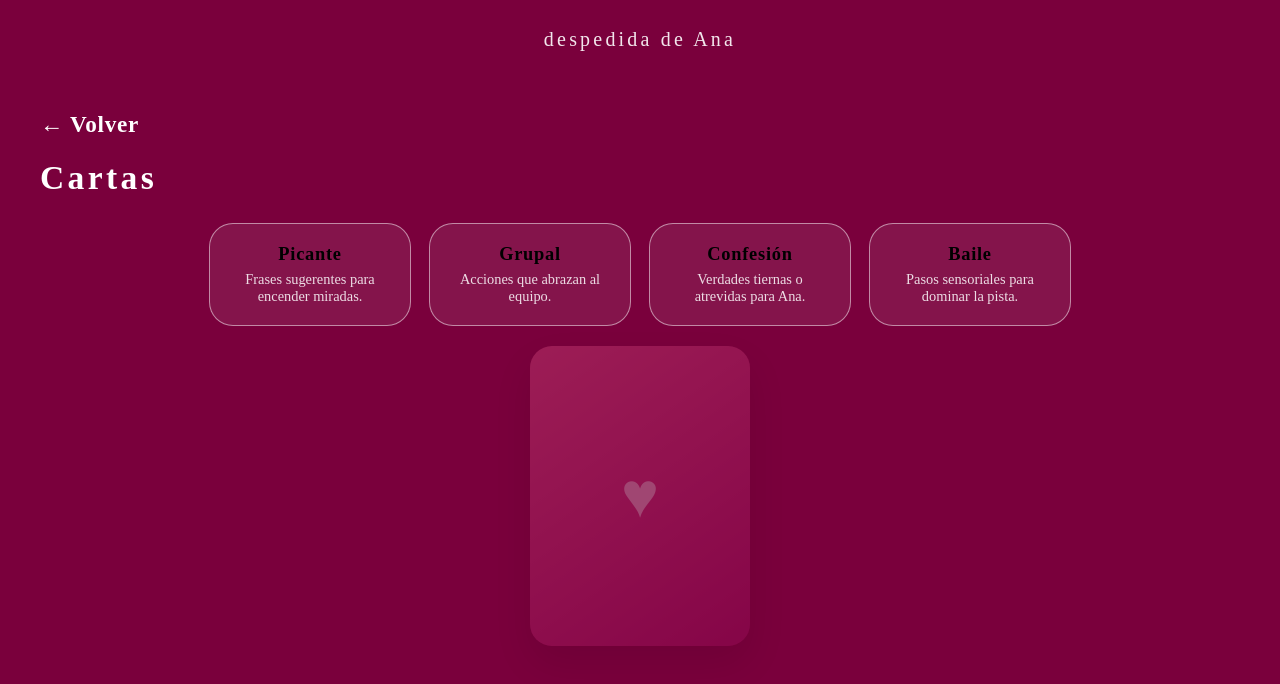
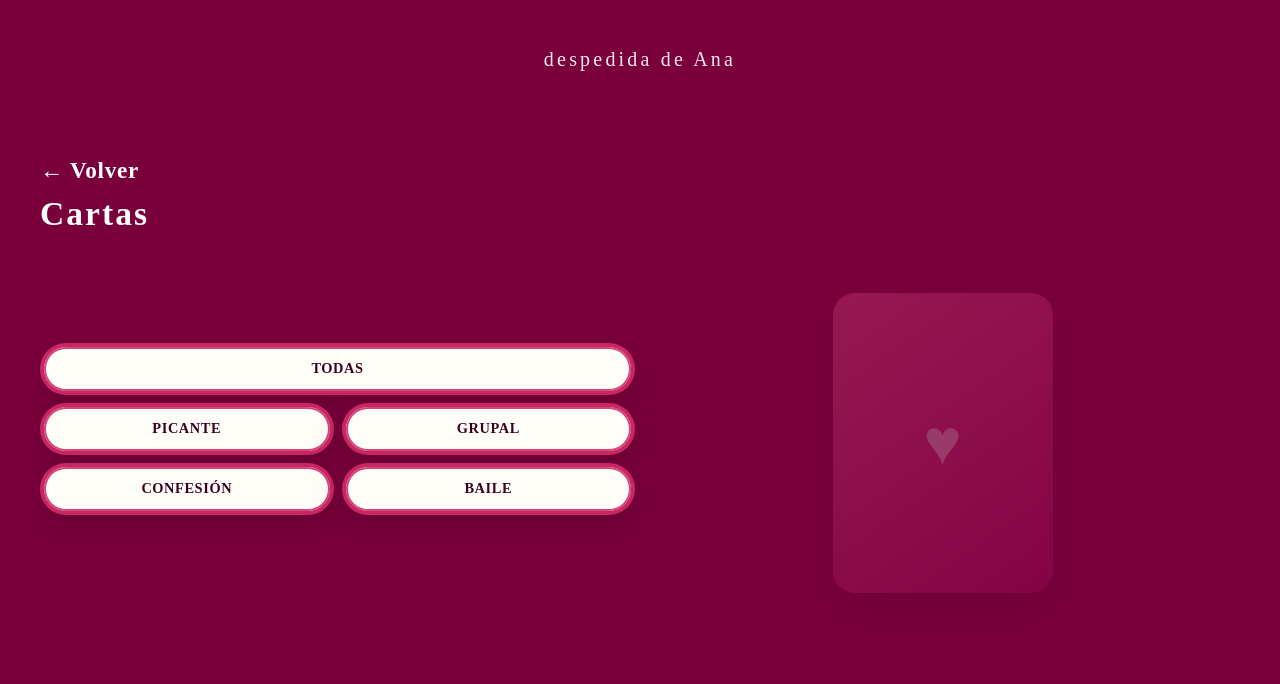
Before and after one commit to amaliaPonce/la-noche-de-ana-, a Vue app: page / in a window 1280 px wide. Both pictures are taken after a click on the button "CARTAS". Shown: the top 684 px of the page. Built offline with nearby package versions, Linux system fonts and the light colour scheme; a web font is replaced by a local one.

Commit message:
Update cartas layout and deck content

```diff
--- a/src/App.vue
+++ b/src/App.vue
@@ -29,19 +29,32 @@
         </div>
       </section>
 
-      <section v-else-if="currentMode === 'cartas'" class="panel">
+      <section v-else-if="currentMode === 'cartas'" class="panel cartas-panel">
+        <div class="cartas-content">
+          <div class="cartas-top">
             <button type="button" class="back-btn" @click="setMode('home')">← Volver</button>
-        <div class="panel-header panel-header--cartas">
+            <div class="panel-header panel-header--cartas cartas-header">
               <div class="panel-header__title-row">
-            <h2>Cartas</h2>
+                <h2 class="cartas-title">Cartas</h2>
               </div>
             </div>
+          </div>
+          <div class="cartas-grid">
+            <div class="palos-wrapper">
               <div class="palos-grid">
-          <button v-for="palo in palos" :key="palo.value" type="button" class="palo-btn" :class="{ selected: selectedPalo === palo.value }" @click="handlePaloSelect(palo.value)">
+                <button
+                  v-for="palo in palos"
+                  :key="palo.value"
+                  type="button"
+                  class="palo-btn"
+                  :class="[`palo-${palo.value}`, { selected: selectedPalo === palo.value }]"
+                  @click="handlePaloSelect(palo.value)"
+                >
                   <span class="palo-name">{{ palo.label }}</span>
-            <span class="palo-note">{{ palo.note }}</span>
                 </button>
               </div>
+            </div>
+            <div class="deck-panel">
               <div class="deck-wrapper">
                 <div class="deck" :class="{ 'deck--inactive': !selectedPalo }" @click="handleDeckClick">
                   <div class="card" :class="{ flipped: isCardFlipped }">
@@ -53,8 +66,18 @@
                   </div>
                 </div>
               </div>
-        <div class="actions">
-          <button v-if="shuffleVisible" type="button" class="action-btn" @click.stop="handleShuffle">Barajar de nuevo</button>
+            </div>
+          </div>
+          <div class="actions cartas-actions">
+            <button
+              v-if="shuffleVisible"
+              type="button"
+              class="action-btn"
+              @click.stop="handleShuffle"
+            >
+              Barajar de nuevo
+            </button>
+          </div>
         </div>
       </section>
 
@@ -258,6 +281,7 @@ const modeButtons = [
 ];
 
 const palos = [
+  { value: 'cualquiera', label: 'Todas' },
   { value: 'picante', label: 'Picante', note: 'Frases sugerentes para encender miradas.' },
   { value: 'grupal', label: 'Grupal', note: 'Acciones que abrazan al equipo.' },
   { value: 'confesion', label: 'Confesión', note: 'Verdades tiernas o atrevidas para Ana.' },
@@ -272,33 +296,126 @@ const PALO_LABELS = {
 };
 
 const CARTAS = [
-  { palo: 'picante', texto: 'Describe la fantasía más dulce con tres actos y termina con un suspiro.' },
-  { palo: 'picante', texto: 'Haz una pose suave y di “este es mi plan perfecto” con voz baja.' },
-  { palo: 'picante', texto: 'Susurra un detalle atrevido que aún no te has atrevido a compartir.' },
-  { palo: 'picante', texto: 'Cuenta el gesto más sexy que has hecho y qué lo convirtió en especial.' },
-  { palo: 'picante', texto: 'Dibuja un beso prohibido en el aire y deja que el grupo lo adivine.' },
-  { palo: 'picante', texto: 'Nombra una prenda que quisieras quitar lentamente y por qué te encanta.' },
-  { palo: 'picante', texto: 'Describe un plan de baile íntimo que sólo tú puedes imaginar.' },
-  { palo: 'picante', texto: 'Relata un momento en el que te sentiste irresistible sin decir una palabra.' },
-  { palo: 'grupal', texto: 'Todos abrazad a la persona de enfrente y digan algo bonito de Ana.' },
-  { palo: 'grupal', texto: 'Formen un círculo y compartan qué energía aporta cada una a la noche.' },
-  { palo: 'grupal', texto: 'Inventen un brindis conjunto y repítanlo con una mirada cómplice.' },
-  { palo: 'grupal', texto: 'El grupo crea una coreografía de risas de 10 segundos.' },
-  { palo: 'grupal', texto: 'Canten “Por Ana” con una palabra inventada y manos arriba.' },
-  { palo: 'grupal', texto: 'Cuéntenle a Ana una anécdota que sólo este grupo comprende.' },
-  { palo: 'grupal', texto: 'Hagan el gesto secreto de la noche y celebren con un chorrito de alegría.' },
-  { palo: 'confesion', texto: 'Confiesa qué emoción te da más nervios mirando la boda.' },
-  { palo: 'confesion', texto: 'Admite un deseo tierno que guardas para Ana.' },
-  { palo: 'confesion', texto: 'Comparte un secreto alegre sobre el grupo que nadie espere.' },
-  { palo: 'confesion', texto: 'Di una verdad suave que te hace sentir libre.' },
-  { palo: 'confesion', texto: 'Canta una línea que diga “te admiro” y explica por qué.' },
-  { palo: 'confesion', texto: 'Recuerda un instante vulnerable que unió al grupo.' },
-  { palo: 'baile', texto: 'Baila despacio mientras las demás dibujan olas con las manos.' },
-  { palo: 'baile', texto: 'Improvisa un paso con palmas y un roce suave al final.' },
-  { palo: 'baile', texto: 'Haz un giro dramático y termina con una reverencia juguetona.' },
-  { palo: 'baile', texto: 'Mueve las caderas como si el ritmo fuera tu susurro favorito.' },
-  { palo: 'baile', texto: 'Marca un paso de ocho tiempos con un guiño coqueto.' },
-  { palo: 'baile', texto: 'Propón un duelo de pisadas suaves y ciérralo con una risa.' }
+  { palo: 'picante', texto: 'Señala quién del grupo ligaría en menos de 10 minutos.' },
+  { palo: 'picante', texto: '¿Qué es lo primero que miras en alguien?' },
+  { palo: 'picante', texto: 'Cuenta tu cita más rara.' },
+  { palo: 'picante', texto: 'Inventa una frase cutre para ligar y dísela a alguien del grupo.' },
+  { palo: 'picante', texto: '¿Quién parece más inocente pero no lo es?' },
+  { palo: 'picante', texto: 'Describe tu tipo ideal en 5 palabras.' },
+  { palo: 'picante', texto: 'Di la mayor locura que harías por amor.' },
+  { palo: 'picante', texto: '¿Quién rompería más corazones aquí?' },
+  { palo: 'picante', texto: 'Cuenta un momento “tierra trágame” romántico.' },
+  { palo: 'picante', texto: '¿Flechazo o amor lento?' },
+  { palo: 'picante', texto: 'Haz tu mejor mirada seductora durante 5 segundos.' },
+  { palo: 'picante', texto: 'Puntúa del 1 al 10 tu habilidad ligando.' },
+  { palo: 'picante', texto: '¿Quién tiene más peligro después de dos copas?' },
+  { palo: 'picante', texto: 'Confiesa una red flag tuya.' },
+  { palo: 'picante', texto: '¿Te han ghosteado o has ghosteado? Cuenta.' },
+  { palo: 'picante', texto: 'Elige a alguien para un romance de película.' },
+  { palo: 'picante', texto: '¿Quién se enamora antes?' },
+  { palo: 'picante', texto: 'Di un piropo elegante a alguien.' },
+  { palo: 'picante', texto: '¿Amor de verano o para siempre?' },
+  { palo: 'picante', texto: 'Cuenta tu peor cita.' },
+  { palo: 'picante', texto: '¿Quién tendría más matches?' },
+  { palo: 'picante', texto: 'Describe tu alter ego nocturno.' },
+  { palo: 'picante', texto: '¿Qué NO soportas en una cita?' },
+  { palo: 'picante', texto: 'Elige a tu guardaespaldas del amor.' },
+  { palo: 'picante', texto: '¿Quién sería tu tentación?' },
+  { palo: 'picante', texto: 'Confiesa una indirecta que no pillaste.' },
+  { palo: 'picante', texto: 'Di algo que te derrita.' },
+  { palo: 'picante', texto: '¿Quién manda en pareja?' },
+  { palo: 'picante', texto: '¿Has stalkeado alguna vez?' },
+  { palo: 'picante', texto: 'Si tu vida amorosa fuera una peli… ¿cuál sería el título?' },
+  { palo: 'grupal', texto: 'Foto grupal haciendo caras ridículas.' },
+  { palo: 'grupal', texto: 'Inventad el grito oficial de la despedida.' },
+  { palo: 'grupal', texto: 'Brindis improvisado en 3…2…1.' },
+  { palo: 'grupal', texto: 'Elegid la banda sonora de la noche.' },
+  { palo: 'grupal', texto: 'Pose de girl band para una foto.' },
+  { palo: 'grupal', texto: 'Señalad a la más fiestera.' },
+  { palo: 'grupal', texto: 'Abrazo grupal obligatorio.' },
+  { palo: 'grupal', texto: 'Haced una selfie dramática.' },
+  { palo: 'grupal', texto: 'Elegid reina de la pista.' },
+  { palo: 'grupal', texto: 'Foto saltando.' },
+  { palo: 'grupal', texto: 'Formad un corazón alrededor de Ana.' },
+  { palo: 'grupal', texto: 'Inventad un hashtag para la noche.' },
+  { palo: 'grupal', texto: 'Haced la peor pose de influencers posible.' },
+  { palo: 'grupal', texto: 'Todas mirando a la novia → foto.' },
+  { palo: 'grupal', texto: 'Elegid el momento más esperado de la noche.' },
+  { palo: 'grupal', texto: 'Coread el nombre de Ana.' },
+  { palo: 'grupal', texto: 'Desfile improvisado.' },
+  { palo: 'grupal', texto: 'Foto como si fuerais una portada de disco.' },
+  { palo: 'grupal', texto: 'Elegid un lema del grupo.' },
+  { palo: 'grupal', texto: 'Brindis solo con una palabra cada una.' },
+  { palo: 'grupal', texto: 'Foto elegante… ahora la misma foto pero caótica.' },
+  { palo: 'grupal', texto: 'Decid algo que admiréis de Ana.' },
+  { palo: 'grupal', texto: 'Trenecito rápido 😄' },
+  { palo: 'grupal', texto: 'Selfie solo riendo.' },
+  { palo: 'grupal', texto: 'Inventad un cóctel con nombre absurdo.' },
+  { palo: 'grupal', texto: 'Elegid la más puntual (aunque sea mentira).' },
+  { palo: 'grupal', texto: 'Foto estilo alfombra roja.' },
+  { palo: 'grupal', texto: 'Juramento de amistad improvisado.' },
+  { palo: 'grupal', texto: 'Posad como superheroínas.' },
+  { palo: 'grupal', texto: 'Aplauso para la novia.' },
+  { palo: 'confesion', texto: 'Tu mayor vergüenza en público.' },
+  { palo: 'confesion', texto: 'Una manía que nadie entienda.' },
+  { palo: 'confesion', texto: 'La vez que más te reíste.' },
+  { palo: 'confesion', texto: 'Algo que te dé miedo admitir.' },
+  { palo: 'confesion', texto: 'Tu placer culpable.' },
+  { palo: 'confesion', texto: 'La peor mentira piadosa que dijiste.' },
+  { palo: 'confesion', texto: '¿Qué te hace perder la paciencia?' },
+  { palo: 'confesion', texto: 'Una locura que repetirías.' },
+  { palo: 'confesion', texto: 'Algo que muy poca gente sepa.' },
+  { palo: 'confesion', texto: 'Tu mayor drama.' },
+  { palo: 'confesion', texto: '¿Qué cambiarías de tu pasado?' },
+  { palo: 'confesion', texto: 'Un capricho absurdo.' },
+  { palo: 'confesion', texto: 'Tu recuerdo más random.' },
+  { palo: 'confesion', texto: 'Algo que siempre pospones.' },
+  { palo: 'confesion', texto: '¿Eres celosa?' },
+  { palo: 'confesion', texto: 'El plan perfecto para un domingo.' },
+  { palo: 'confesion', texto: '¿Qué te hace sentir poderosa?' },
+  { palo: 'confesion', texto: 'Una decisión impulsiva.' },
+  { palo: 'confesion', texto: 'Algo que te habría gustado hacer antes.' },
+  { palo: 'confesion', texto: 'Tu talento inútil.' },
+  { palo: 'confesion', texto: '¿Qué te saca de quicio?' },
+  { palo: 'confesion', texto: 'La peor moda que seguiste.' },
+  { palo: 'confesion', texto: 'Una vez que pensaste “por qué hice esto”.' },
+  { palo: 'confesion', texto: 'Algo que te haga reír siempre.' },
+  { palo: 'confesion', texto: 'Tu excusa más usada.' },
+  { palo: 'confesion', texto: '¿Sobrepiensas todo o nada?' },
+  { palo: 'confesion', texto: 'Un sueño pendiente.' },
+  { palo: 'confesion', texto: 'Tu mayor debilidad.' },
+  { palo: 'confesion', texto: '¿Qué no volverías a hacer jamás?' },
+  { palo: 'confesion', texto: 'Define tu vida en una palabra.' },
+  { palo: 'baile', texto: 'Baila 10 segundos sin música.' },
+  { palo: 'baile', texto: 'La novia elige tu estilo de baile.' },
+  { palo: 'baile', texto: 'Baila como si nadie mirara.' },
+  { palo: 'baile', texto: 'Improvisa tu paso prohibido.' },
+  { palo: 'baile', texto: 'Baile dramático.' },
+  { palo: 'baile', texto: 'Baila solo con los hombros.' },
+  { palo: 'baile', texto: 'Intenta bailar sexy… sin reírte 😄' },
+  { palo: 'baile', texto: 'Baila como robot.' },
+  { palo: 'baile', texto: 'Duelo de baile con quien elijas.' },
+  { palo: 'baile', texto: 'Baila en cámara lenta.' },
+  { palo: 'baile', texto: 'Copia el baile de otra persona.' },
+  { palo: 'baile', texto: 'Baila como en los 2000.' },
+  { palo: 'baile', texto: 'Paso flamenco improvisado 💃' },
+  { palo: 'baile', texto: 'Baila con actitud de diva.' },
+  { palo: 'baile', texto: 'Mini coreografía grupal.' },
+  { palo: 'baile', texto: 'Baila solo con los pies.' },
+  { palo: 'baile', texto: 'Estilo rockstar.' },
+  { palo: 'baile', texto: 'Baila exageradamente elegante.' },
+  { palo: 'baile', texto: 'Muévete sin despegar los brazos.' },
+  { palo: 'baile', texto: 'Baile telenovela.' },
+  { palo: 'baile', texto: 'Baila con cara súper seria.' },
+  { palo: 'baile', texto: 'Estilo TikTok inventado.' },
+  { palo: 'baile', texto: 'Baila como si ganaras un premio.' },
+  { palo: 'baile', texto: 'Baile ridículamente intenso.' },
+  { palo: 'baile', texto: 'Imita un baile famoso.' },
+  { palo: 'baile', texto: 'Baila señalando a la novia.' },
+  { palo: 'baile', texto: 'Estilo disco.' },
+  { palo: 'baile', texto: 'Baile caótico.' },
+  { palo: 'baile', texto: '5 segundos dando TODO.' },
+  { palo: 'baile', texto: 'Final: todas bailan con Ana.' }
 ];
 
 const RETOS = [
@@ -586,7 +703,7 @@ function vibrate() {
 
 .app-header {
   text-align: center;
-  padding: 28px 0 0;
+  padding: 48px 0 0;
 }
 
 .app-subtitle {
@@ -606,6 +723,112 @@ function vibrate() {
   gap: 20px;
 }
 
+.cartas-panel {
+  position: relative;
+  background: transparent;
+  border: none;
+  box-shadow: none;
+  margin: 0;
+  font-family: var(--font);
+  padding-top: 64px;
+}
+
+.cartas-content {
+  display: flex;
+  flex-direction: column;
+  gap: 14px;
+  padding-top: 6px;
+}
+
+.cartas-top {
+  display: flex;
+  flex-direction: column;
+  align-items: flex-start;
+  justify-content: flex-start;
+  gap: 10px;
+  margin-top: 20px;
+  margin-bottom: 20px;
+}
+
+.cartas-header {
+  max-width: 420px;
+}
+
+.panel-header .cartas-title {
+  font-family: var(--title-font);
+  letter-spacing: 0.06em;
+  margin: 0;
+  padding: 0;
+  font-size: 2.1rem;
+}
+
+.cartas-intro {
+  font-size: 0.95rem;
+  color: rgba(255, 255, 255, 0.85);
+  margin: 6px 0 0;
+  line-height: 1.45;
+  letter-spacing: 0.01em;
+}
+
+.cartas-grid {
+  display: grid;
+  gap: 10px;
+  margin-top: 10px;
+}
+
+.palos-wrapper {
+  padding: 0;
+  margin-bottom: 12px;
+}
+
+.palos-grid {
+  display: grid;
+  grid-template-columns: repeat(auto-fit, minmax(130px, 1fr));
+  gap: 8px;
+}
+
+.palo-btn {
+  border: 4px solid rgba(200, 27, 91, 0.95);
+  border-radius: 26px;
+  padding: 10px 12px;
+  font-size: 0.9rem;
+  display: flex;
+  flex-direction: column;
+  gap: 6px;
+  align-items: center;
+  justify-content: center;
+  cursor: pointer;
+  transition: transform 0.2s ease, box-shadow 0.2s ease;
+  background: #fffdf8;
+  min-height: 52px;
+  text-align: center;
+  box-shadow: inset 0 0 0 2px rgba(200, 27, 91, 0.8), 0 12px 24px rgba(74, 0, 40, 0.35);
+  color: #3b0020;
+}
+
+.palo-btn:hover {
+  transform: translateY(-2px);
+  box-shadow: inset 0 0 0 2px rgba(200, 27, 91, 0.9), 0 14px 26px rgba(74, 0, 40, 0.4);
+}
+
+.palo-name {
+  font-weight: 700;
+  letter-spacing: 0.04em;
+  text-transform: uppercase;
+  font-family: var(--font);
+}
+
+.palo-btn.selected {
+  border-color: rgba(200, 27, 91, 1);
+  color: #3b0020;
+  background: #fff7fb;
+  box-shadow: inset 0 0 0 2px rgba(200, 27, 91, 0.9), 0 16px 28px rgba(74, 0, 40, 0.45);
+  transform: translateY(-2px);
+}
+
+.palo-cualquiera {
+  grid-column: span 2;
+}
 .home-panel {
   padding-top: 80px;
 }
@@ -726,49 +949,21 @@ function vibrate() {
   .mode-btn.caos {
     justify-self: center;
   }
+
+  .cartas-grid {
+    gap: 8px;
   }
 
   .palos-grid {
-  display: grid;
-  grid-template-columns: repeat(auto-fit, minmax(180px, 1fr));
-  gap: 18px;
-  max-width: 960px;
-  margin: 0 auto;
+    grid-template-columns: repeat(2, minmax(120px, 1fr));
+    gap: 8px;
   }
 
   .palo-btn {
-  border-radius: 24px;
-  padding: 20px;
-  font-size: 1.15rem;
-  display: flex;
-  flex-direction: column;
-  gap: 6px;
-  align-items: center;
-  justify-content: center;
-  cursor: pointer;
-  transition: transform 0.2s ease, border-color 0.2s ease;
-  font-family: inherit;
-  border: 1px solid rgba(255, 255, 255, 0.5);
-  background: rgba(255, 255, 255, 0.08);
-  text-align: center;
+    padding: 8px 10px;
+    min-height: 50px;
+    font-size: 0.84rem;
   }
-
-.palo-name {
-  font-weight: 700;
-  letter-spacing: 0.04em;
-}
-
-.palo-note {
-  font-size: 0.9rem;
-  color: rgba(255, 255, 255, 0.85);
-  max-width: 160px;
-}
-
-.palo-btn.selected {
-  border-color: rgba(255, 255, 255, 0.9);
-  color: #fff;
-  background: linear-gradient(145deg, #d80069, #90003b);
-  box-shadow: 0 18px 40px rgba(0, 0, 0, 0.35);
 }
 
 .cancel-btn,
@@ -792,6 +987,7 @@ function vibrate() {
 }
 
 .deck-wrapper {
+  width: 100%;
   display: flex;
   justify-content: center;
 }
@@ -805,7 +1001,7 @@ function vibrate() {
 }
 
 .deck--inactive {
-  opacity: 0.3;
+  opacity: 0.25;
   pointer-events: none;
 }
 
@@ -857,6 +1053,8 @@ function vibrate() {
   border-radius: 999px;
   background: rgba(198, 20, 87, 0.15);
   color: #c2185b;
+  font-family: var(--title-font);
+  font-weight: 700;
 }
 
 .card__text {
@@ -873,6 +1071,19 @@ function vibrate() {
   flex-wrap: wrap;
   gap: 12px;
   justify-content: center;
+}
+
+.cartas-actions {
+  justify-content: center;
+}
+
+.deck-panel {
+  padding: 6px 0 0;
+  display: flex;
+  flex-direction: column;
+  align-items: center;
+  gap: 8px;
+  margin-top: 10px;
 }
 
 .action-btn {
@@ -1127,5 +1338,14 @@ function vibrate() {
   .reto-card {
     min-height: 180px;
   }
+
+  .cartas-grid {
+    grid-template-columns: repeat(2, minmax(0, 1fr));
+    align-items: center;
+  }
+
+  .palos-grid {
+    grid-template-columns: repeat(2, minmax(150px, 1fr));
+  }
 }
 </style>
```
Lines whose indentation alone changed are shown as unchanged.
